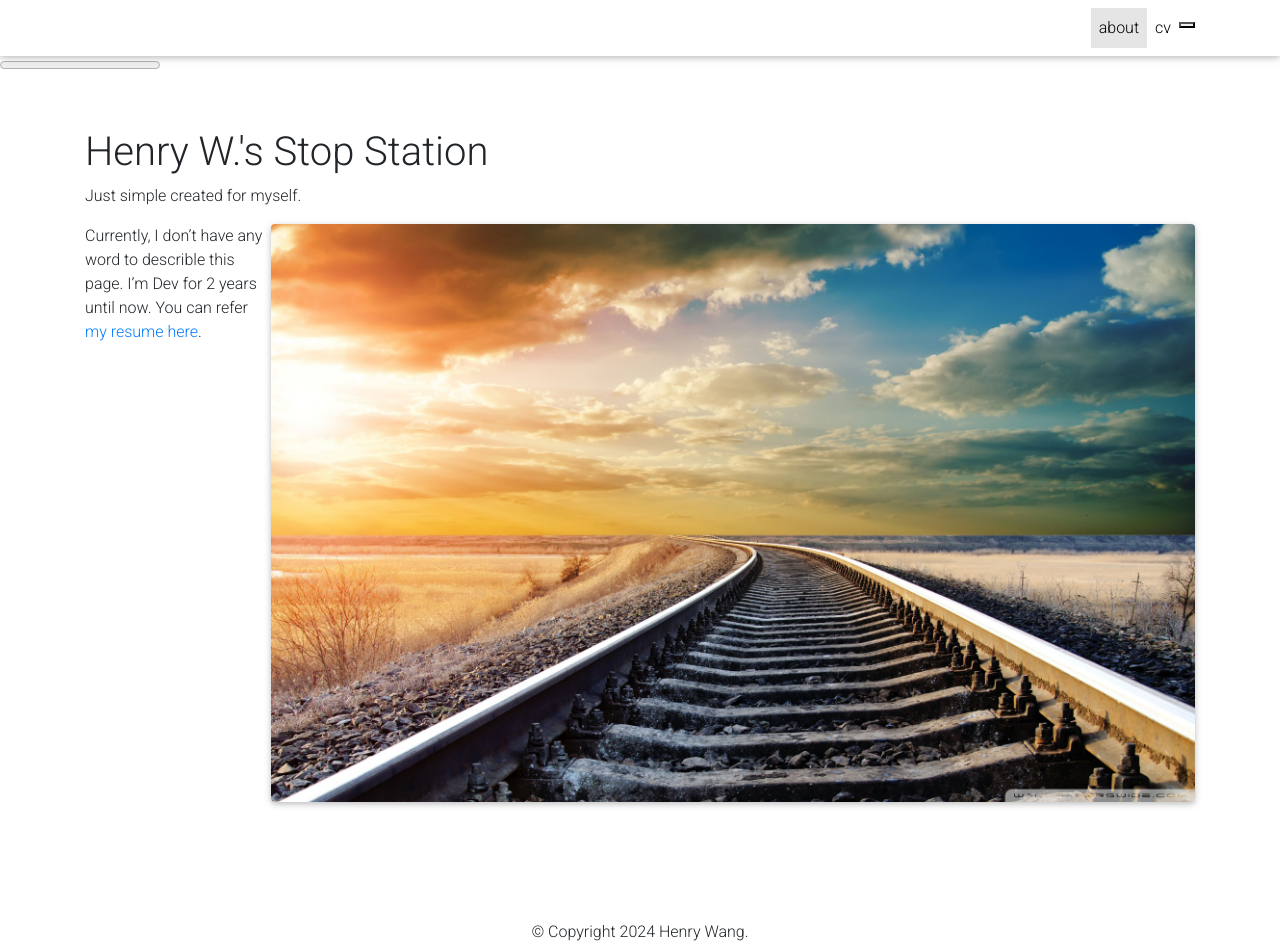
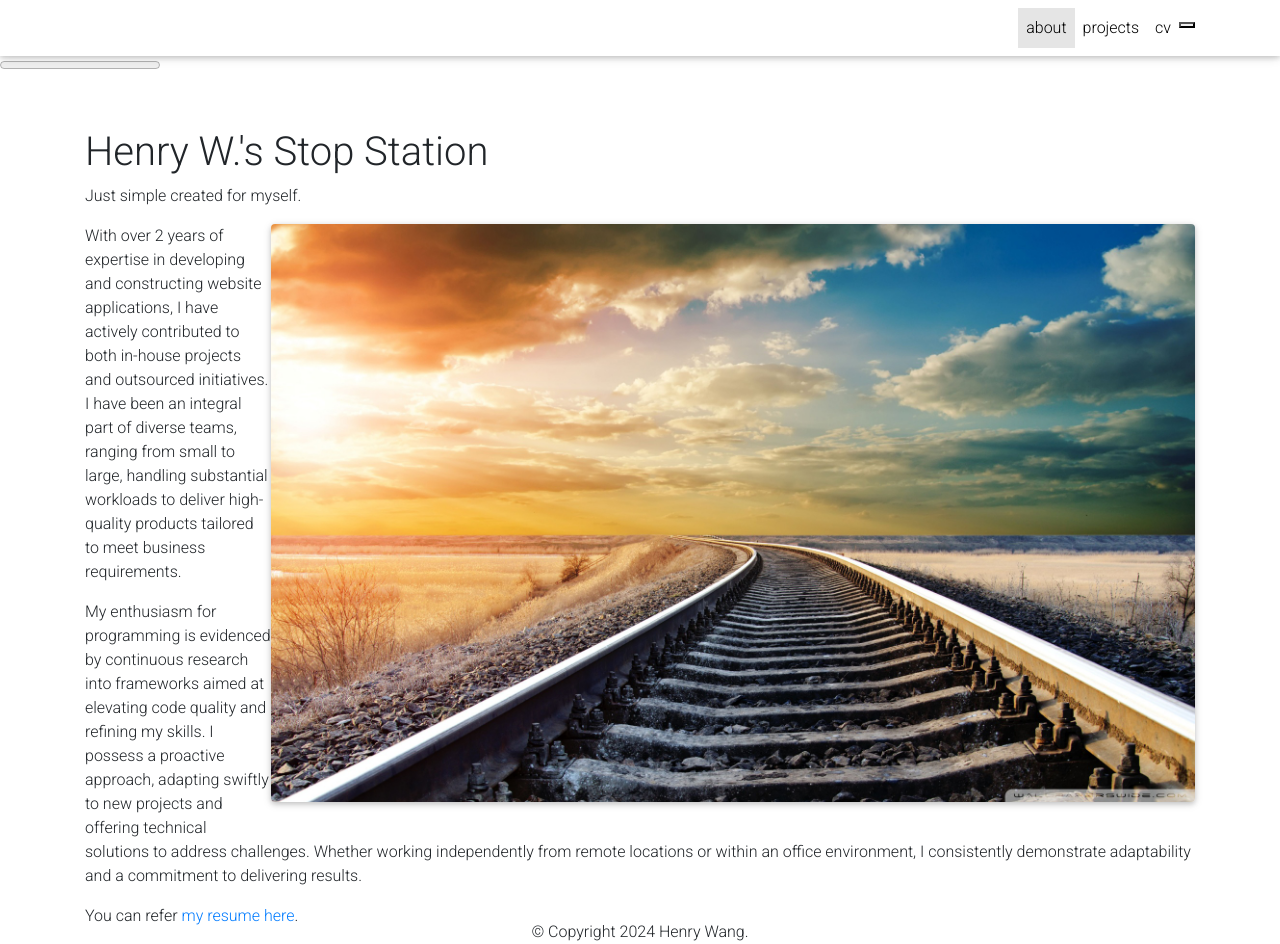
Before and after one commit to henrywangg/henrywangg.github.io, a Jekyll site: the page built from _pages/about.md, in a window 1280 px wide and 944 px high. Built offline with Jekyll 4.4.1, drawn with Linux system fonts in a browser that asks for light colours; full-size pictures stand in for the smaller copies a plugin makes; comment, search, counter and statistics services are not loaded; a style sheet for code colours, icons or effects is not loaded.

Commit message:
Add Project, adjust resume content

```diff
--- a/_includes/projects.html
+++ b/_includes/projects.html
@@ -14,7 +14,7 @@
           alt="project thumbnail" -%}
         {%- endif %}
         <div class="card-body">
-          <h2 class="card-title text-lowercase">{{ project.title }}</h2>
+          <h2 class="card-title">{{ project.title }}</h2>
           <p class="card-text">{{ project.description }}</p>
           <div class="row ml-1 mr-1 p-0">
             {%- if project.github -%}
--- a/_pages/about.md
+++ b/_pages/about.md
@@ -16,4 +16,8 @@
 social: true  # includes social icons at the bottom of the page
 ---
 
-Currently, I don't have any word to describle this page. I'm Dev for 2 years until now. You can refer [my resume here](/cv).
+With over 2 years of expertise in developing and constructing website applications, I have actively contributed to both in-house projects and outsourced initiatives. I have been an integral part of diverse teams, ranging from small to large, handling substantial workloads to deliver high-quality products tailored to meet business requirements.
+
+My enthusiasm for programming is evidenced by continuous research into frameworks aimed at elevating code quality and refining my skills. I possess a proactive approach, adapting swiftly to new projects and offering technical solutions to address challenges. Whether working independently from remote locations or within an office environment, I consistently demonstrate adaptability and a commitment to delivering results.
+
+You can refer [my resume here](/cv).
```
Also changed, not shown: _pages/cv.md (+1 -1 lines), _pages/projects.md (+2 -2 lines), _projects/work_skyline.md (added, +9 -0 lines), _projects/work_thanhphuoc.md (added, +9 -0 lines), _projects/work_vietinfo.md (added, +9 -0 lines), assets/json/resume.json (+9 -9 lines), 2 other files.
